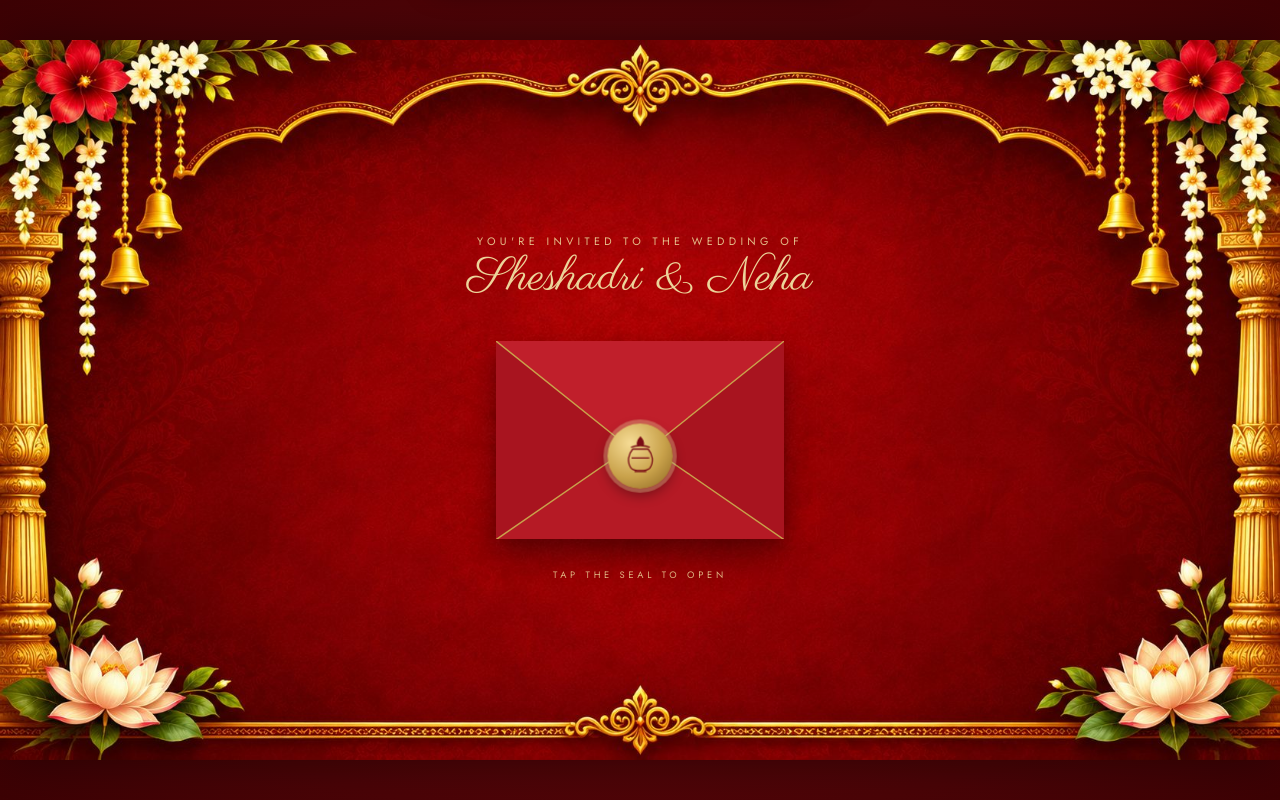
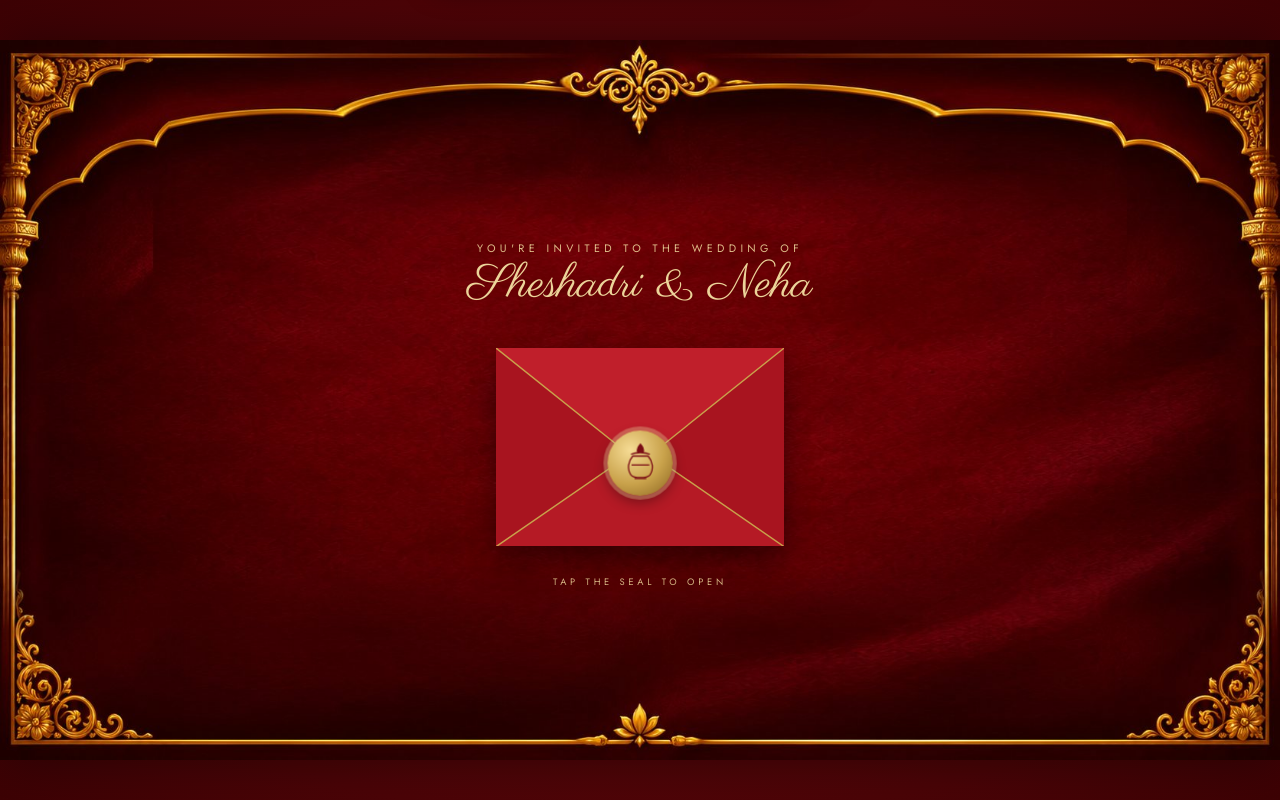
Before and after one commit to Tarun1203/sheshadri-neha-wedding, a plain HTML site: page index.html in a window 1280 px wide. Shown: the top 800 px of the page. Drawn offline with nearby package versions, Linux system fonts and the light colour scheme.

Commit message:
Premium ivory silk and maroon velvet backgrounds
- Ivory silk with zari border for content pages, maroon velvet with gold arch for opening/invitation/thank-you
- Landscape versions built from the portrait artwork for desktop and sideways screens
- Wider content areas to match the cleaner borders

Co-Authored-By: Claude Opus 5.5 <noreply@anthropic.com>
Claude-Session: https://claude.ai/code/session_01GzauXA4gip8yYKwHBKckVu

```diff
--- a/index.html
+++ b/index.html
@@ -6,8 +6,8 @@
 <title>Sheshadri & Neha · Wedding Invitation</title>
 <link rel="preconnect" href="https://fonts.googleapis.com">
 <link href="https://fonts.googleapis.com/css2?family=Cormorant+Garamond:ital,wght@0,400;0,500;0,600;1,400;1,500&family=Great+Vibes&family=Parisienne&family=Jost:wght@300;400;500&display=swap" rel="stylesheet">
-<link rel="preload" as="image" href="img/red-p.jpg" media="(orientation: portrait)">
-<link rel="preload" as="image" href="img/red-l.jpg" media="(orientation: landscape)">
+<link rel="preload" as="image" href="img/maroon-p.jpg" media="(orientation: portrait)">
+<link rel="preload" as="image" href="img/maroon-l.jpg" media="(orientation: landscape)">
 <link rel="stylesheet" href="js/lenis.css">
 <style>
 :root{--red:#a8141f;--red-d:#7a0c15;--gold:#c9a24b;--gold-l:#ecd49a;--gold-d:#8f6a1f;--ink:#4a2a1e;--muted:#7d5c46;--bg:#5a0306}
@@ -21,19 +21,19 @@ body.locked{overflow:hidden;height:100vh}
 .sheet{position:relative;will-change:transform;transform-origin:50% 0;container-type:size;background-size:100% 100%;background-repeat:no-repeat;
   height:min(100svh, calc(100vw / var(--ar)));width:calc(min(100svh, calc(100vw / var(--ar))) * var(--ar));
   box-shadow:0 0 50px rgba(0,0,0,.45)}
-.cream{--ar:.5628;background-image:url(img/cream-p.jpg)}
-.red{--ar:.6667;background-image:url(img/red-p.jpg)}
-.red.alt{background-image:url(img/red-p.jpg)}
+.cream{--ar:.5628;background-image:url(img/ivory-p.jpg)}
+.red{--ar:.5628;background-image:url(img/maroon-p.jpg)}
+.red.alt{background-image:url(img/maroon-p.jpg)}
 .content{position:absolute;display:flex;flex-direction:column;align-items:center;justify-content:center;text-align:center;
   top:var(--t);right:var(--s);bottom:var(--b);left:var(--s)}
-.cream .content{--t:15%;--b:19%;--s:13%}
-.red .content{--t:17%;--b:15%;--s:11%}
+.cream .content{--t:11%;--b:9%;--s:9%}
+.red .content{--t:15%;--b:12%;--s:9%}
 @media (orientation:landscape){
-  .cream{--ar:1.7768;background-image:url(img/cream-l.jpg)}
-  .red{--ar:1.7768;background-image:url(img/red-l.jpg)}
-  .red.alt{background-image:url(img/red-l2.jpg)}
-  .cream .content{--t:13%;--b:16%;--s:23%}
-  .red .content{--t:15%;--b:13%;--s:17%}
+  .cream{--ar:1.7768;background-image:url(img/ivory-l.jpg)}
+  .red{--ar:1.7768;background-image:url(img/maroon-l.jpg)}
+  .red.alt{background-image:url(img/maroon-l.jpg)}
+  .cream .content{--t:11%;--b:13%;--s:17%}
+  .red .content{--t:20%;--b:16%;--s:14%}
   main .content{transform:scale(1.15)}
 }
 
```
Also changed, not shown: img/cream-l.jpg (deleted), img/cream-p.jpg (deleted), img/ivory-l.jpg (added), img/ivory-p.jpg (added), img/maroon-l.jpg (added), img/maroon-p.jpg (added), img/red-l.jpg (deleted), img/red-l2.jpg (deleted), img/red-p.jpg (deleted).
